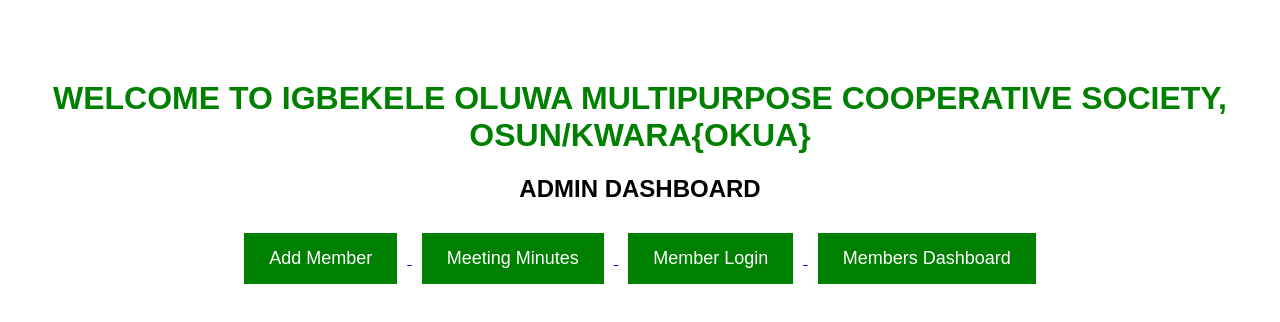
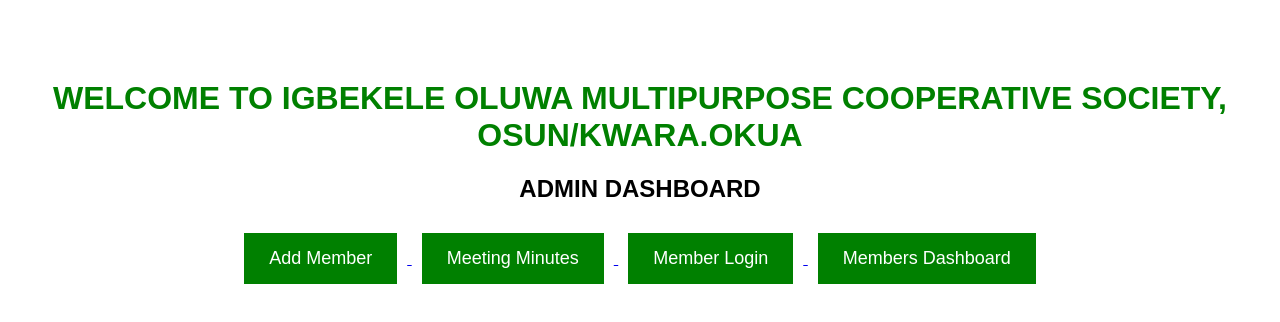
Before and after one commit to oluwasegun-ayo/igbekele-cooperative-system-, a website: page dashboard.html in a window 1280 px wide. Drawn offline with Linux system fonts and the light colour scheme.

Commit message:
Update dashboard.html

```diff
--- a/dashboard.html
+++ b/dashboard.html
@@ -31,7 +31,7 @@ cursor:pointer;
 
 <body>
 
-<h1>WELCOME TO IGBEKELE OLUWA MULTIPURPOSE COOPERATIVE SOCIETY, OSUN/KWARA{OKUA}</h1>
+<h1>WELCOME TO IGBEKELE OLUWA MULTIPURPOSE COOPERATIVE SOCIETY, OSUN/KWARA.OKUA</h1>
 
 <h2>ADMIN DASHBOARD</h2>
 
```
